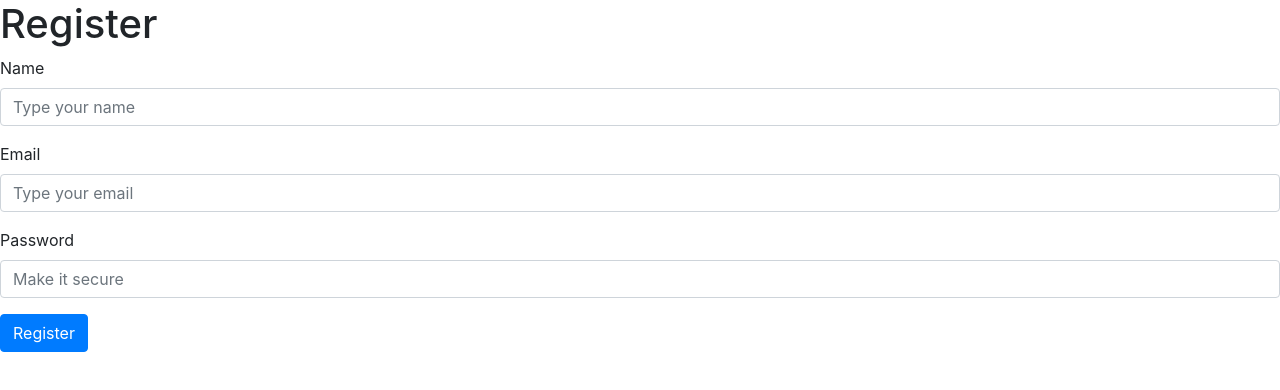
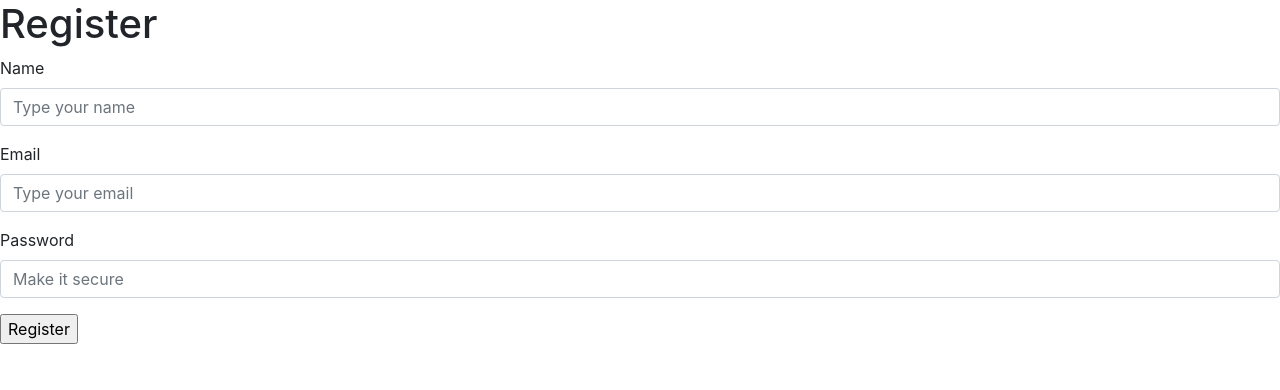
Before and after one commit to mandasari93/learn-react-form, a React (Create React App) app: page / in a window 1280 px wide. Shown: the top 390 px of the page. Built offline with nearby package versions, Linux system fonts and the light colour scheme.

Commit message:
modified register

```diff
--- a/src/Register/index.js
+++ b/src/Register/index.js
@@ -7,7 +7,7 @@ class Register extends Component {
     this.state = {
       name: "",
       email: "",
-      password: "",
+      pass: "",
       result: ""
     };
   }
@@ -20,37 +20,56 @@ class Register extends Component {
     this.setState({ email: event.target.value });
   };
 
-  hanldePasswordInput = event => {
-    this.setState({ password: event.target.value });
+  handlePasswordInput = event => {
+    this.setState({ pass: event.target.value });
   };
 
   handleRegisterSubmit = event => {
     event.preventDefault();
-    const result = `${this.state.name} ${this.state.email} ${
-      this.state.password
-    }`;
+    const result = `${this.state.name} ${this.state.email} ${this.state.pass}`;
     this.setState({ result: result });
   };
 
   render() {
-      return <form>
+    return (
+      <form onSubmit={this.handleRegisterSubmit}>
         <FormGroup>
           <Label for="name">Name</Label>
-            <Input type="name" name="name" id="name" placeholder="Type your name" onChange={this.handleNameInput} />
+          <Input
+            type="name"
+            name="name"
+            id="name"
+            placeholder="Type your name"
+            onChange={this.handleNameInput}
+          />
         </FormGroup>
 
         <FormGroup>
           <Label for="email">Email</Label>
-            <Input type="email" name="email" id="email" placeholder="Type your email" onChange={this.handleEmailInput} />
+          <Input
+            type="email"
+            name="email"
+            id="email"
+            placeholder="Type your email"
+            onChange={this.handleEmailInput}
+          />
         </FormGroup>
 
         <FormGroup>
           <Label for="password">Password</Label>
-            <Input type="password" name="password" id="password" placeholder="Make it secure" onChange={this.handlePasswordInput} />
+          <Input
+            type="password"
+            name="password"
+            id="password"
+            placeholder="Make it secure"
+            onChange={this.handlePasswordInput}
+          />
         </FormGroup>
 
-          <Button color="primary">Register</Button>
-        </form>;
+        <input type="submit" value="Register" />
+
+      </form>
+    );
   }
 }
 
```
Lines whose indentation alone changed are shown as unchanged.
